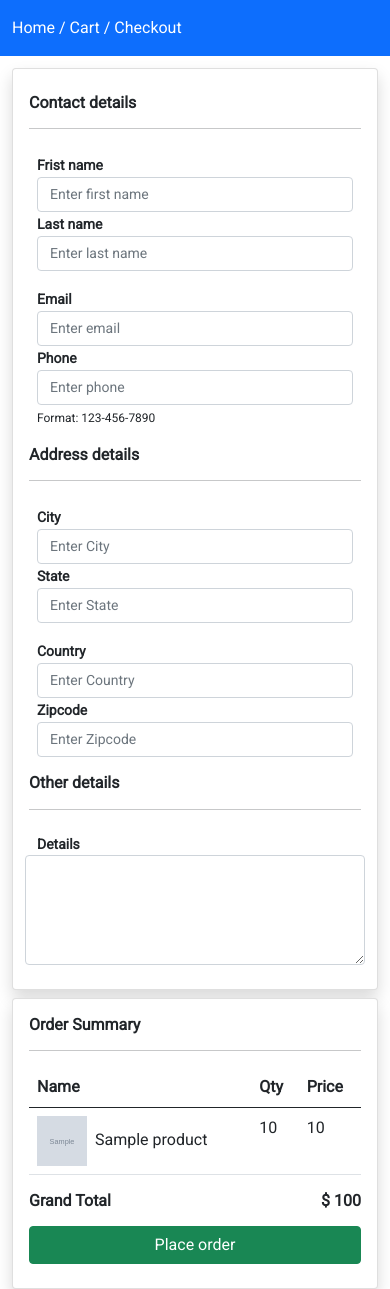
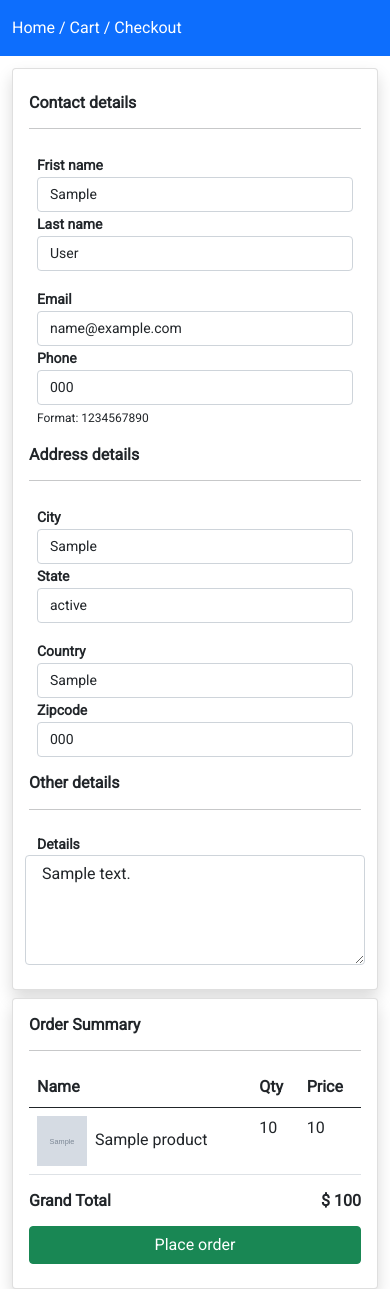
Before and after one commit to GanescuRobert/ecomm_project, a Django app: page /checkout in a window 390 px wide. Shown: the part 56-1345 px from the top of the page. Run offline with Django 4.2, Linux system fonts and the light colour scheme; a user stored in the database is signed in; tables that the repository leaves empty hold one stand-in row (values such as "Sample post"); grey boxes marked "Sample" are stand-in pictures; some libraries are stand-ins or nearby versions.

Commit message:
Create profile model, Update email/phone, autofill checkout page

```diff
--- a/ecomm_shop/store/admin.py
+++ b/ecomm_shop/store/admin.py
@@ -1,5 +1,5 @@
 from django.contrib import admin
-from . models import Category, Product, Cart, Order, OrderItem, Wishlist
+from . models import Category, Product, Cart, Order, OrderItem, Wishlist, Profile
 # Register your models here.
 
 admin.site.register(Category)
@@ -8,3 +8,4 @@ admin.site.register(Cart)
 admin.site.register(Order)
 admin.site.register(OrderItem)
 admin.site.register(Wishlist)
+admin.site.register(Profile)
--- a/ecomm_shop/store/controller/checkoutview.py
+++ b/ecomm_shop/store/controller/checkoutview.py
@@ -2,8 +2,9 @@
 import random
 from django.shortcuts import redirect, render
 from django.contrib.auth.decorators import login_required
-
-from store.models import Order, OrderItem, Product, Cart
+from django.contrib.auth.models import User
+from store.models import  Order, OrderItem, Product, Cart, Profile
+from django.contrib import messages
 
 @login_required(login_url='loginpage')
 def viewcheckout(request):
@@ -17,7 +18,8 @@ def viewcheckout(request):
     for item in cartitems:
         total_price = total_price + item.product.selling_price * item.product_qty
 
-    context = {'cartitems': cartitems, 'total_price': total_price}
+    userprofile = Profile.objects.filter(user=request.user).first()
+    context = {'cartitems': cartitems, 'total_price': total_price, "userprofile":userprofile}
 
     return render(request, "store/checkout.html", context)
 
@@ -35,6 +37,23 @@ def __get_cart_total_price(cart):
 @login_required(login_url='loginpage')
 def placeorder(request):
     if request.method == 'POST':
+        currentuser = User.objects.filter(id=request.user.id).first()
+
+        if not currentuser.first_name:
+            currentuser.first_name = request.POST.get('fname')
+            currentuser.last_name = request.POST.get('lname')
+            currentuser.save()
+        if not Profile.objects.filter(user=request.user):
+            userprofile = Profile()
+            userprofile.user = request.user
+            userprofile.phone = request.POST.get('phone')
+            userprofile.city = request.POST.get('city')
+            userprofile.state = request.POST.get('state')
+            userprofile.country = request.POST.get('country')
+            userprofile.zipcode = request.POST.get('zipcode')
+            userprofile.details = request.POST.get('other')
+            userprofile.save()
+
         neworder = Order()
 
         neworder.user = request.user
@@ -46,7 +65,7 @@ def placeorder(request):
         neworder.state = request.POST.get('state')
         neworder.country = request.POST.get('country')
         neworder.zipcode = request.POST.get('zipcode')
-        neworder.other = request.POST.get('other')
+        neworder.details = request.POST.get('other')
         neworder.payment_mode = request.POST.get('payment_mode')
 
         cart = Cart.objects.filter(user=request.user)
@@ -65,7 +84,7 @@ def placeorder(request):
             )
 
         orderproduct = Product.objects.filter(id=item.product_id).first()
-        orderproduct.quantity -= item.product.qty
+        orderproduct.quantity -= item.product.quantity
         orderproduct.save()
 
 
--- a/ecomm_shop/store/models.py
+++ b/ecomm_shop/store/models.py
@@ -4,7 +4,6 @@ from django.contrib.auth.models import User
 
 import datetime
 import os
-from django.forms import CharField
 
 from phonenumber_field.modelfields import PhoneNumberField
 
@@ -78,9 +77,9 @@ class Order(models.Model):
     user = models.ForeignKey(User, on_delete=models.CASCADE)
     fname = models.CharField(max_length=150, null=False)
     lname = models.CharField(max_length=150, null=False)
-    email = models.EmailField(max_length=70, blank=True,unique=True)
+    email = models.EmailField(max_length=70, blank=True,unique=False)
     # Address details
-    phone = PhoneNumberField(null=False, blank=False, unique=True)
+    phone = PhoneNumberField(null=False, blank=False, unique=False)
     city = models.CharField(max_length=150, null=False)
     state = models.CharField(max_length=150, null=False)
     country = models.CharField(max_length=150, null=False)
@@ -115,3 +114,14 @@ class OrderItem(models.Model):
 
     def __str__(self):
         return '{} - {}'.format(self.order.id, self.order.tracking_no)
+class Profile(models.Model):
+    user = models.OneToOneField(User, on_delete=models.CASCADE)
+    phone = PhoneNumberField(null=False, blank=False, unique=True)
+    city = models.CharField(max_length=150, null=False)
+    state = models.CharField(max_length=150, null=False)
+    country = models.CharField(max_length=150, null=False)
+    zipcode = models.CharField(max_length=150, null=False)
+    details =  models.TextField(null=False)
+    created_at = models.DateTimeField(auto_now_add=True)
+    def __str__(self):
+        return self.user.username
--- a/ecomm_shop/store/templates/store/checkout.html
+++ b/ecomm_shop/store/templates/store/checkout.html
@@ -19,23 +19,23 @@
           <hr>
           <div class="row p-2 ">
             <div class="col-md-6">
-            <label for="firstname">Frist name</label>
-            <input type="text" class="form-control" required placeholder="Enter first name" name="firstname">
+            <label for="fname">Frist name</label>
+            <input type="text" class="form-control" required value="{{userprofile.user.first_name}}" placeholder="Enter first name" name="fname">
             </div>
             <div class="col-md-6">
-              <label for="lastname">Last name</label>
-              <input type="text" class="form-control" required placeholder="Enter last name" name="lastname">
+              <label for="lname">Last name</label>
+              <input type="text" class="form-control" required value="{{userprofile.user.last_name}}" placeholder="Enter last name" name="lname">
               </div>
           </div>
           <div class="row p-2 ">
             <div class="col-md-6">
             <label for="email">Email</label>
-            <input type="email" class="form-control" required placeholder="Enter email" name="email">
+            <input type="email" class="form-control" required value="{{request.user.email}}" placeholder="Enter email" name="email">
             </div>
             <div class="col-md-6">
               <label for="phone">Phone</label>
-              <input type="tel" pattern="\d{3}-\d{3}-\d{4}" class="form-control" required placeholder="Enter phone" name="phone">
-              <small> Format: 123-456-7890</small>
+              <input type="tel" pattern="\d{10}" class="form-control" required value="{{userprofile.phone}}" placeholder="Enter phone" name="phone">
+              <small> Format: 1234567890</small>
             </div>
           </div>
           <h6 class="fw-bold mt-2"> Address details</h6>
@@ -43,28 +43,28 @@
           <div class="row p-2">
             <div class="col-md-6">
             <label for="city">City</label>
-            <input type="text" class="form-control" required placeholder="Enter City" name="city">
+            <input type="text" class="form-control" required value="{{userprofile.city}}" placeholder="Enter City" name="city">
             </div>
             <div class="col-md-6">
               <label for="state">State</label>
-              <input type="text" class="form-control" required placeholder="Enter State" name="state">
+              <input type="text" class="form-control" required value="{{userprofile.state}}" placeholder="Enter State" name="state">
             </div>
           </div>
           <div class="row p-2">
             <div class="col-md-6">
             <label for="country">Country</label>
-            <input type="text" class="form-control" required placeholder="Enter Country" name="country">
+            <input type="text" class="form-control" required value="{{userprofile.country}}" placeholder="Enter Country" name="country">
             </div>
             <div class="col-md-6">
               <label for="Zipcode">Zipcode</label>
-              <input type="text" class="form-control" required placeholder="Enter Zipcode" name="zipcode">
+              <input type="text" class="form-control" required value="{{userprofile.zipcode}}" placeholder="Enter Zipcode" name="zipcode">
             </div>
           </div>
           <h6 class="fw-bold mt-2"> Other details</h6>
           <hr>
             <div class="row p-2">
               <label for="other">Details</label>
-              <textarea rows="4" class="form-control" required name="other"></textarea>
+              <textarea rows="4" class="form-control" name="other"> {{userprofile.details}}</textarea>
             </div>
         </div>
       </div>
@@ -88,7 +88,7 @@
 
                         <tr>
                             <td> <img src="{{item.product.product_image.url}}" height="50px" width="50px" class="me-2">{{item.product.name}}</td>
-                            <td>{{item.product_qty}}</td>
+                          <td>{{item.product_qty}}</td>
                             <td>{{item.product.selling_price | stringformat:'d'}}</td>
                         </tr>
 
```
Also changed, not shown: ecomm_shop/store/migrations/0005_profile.py (added), ecomm_shop/store/migrations/0006_alter_order_email_alter_order_phone.py (added).
